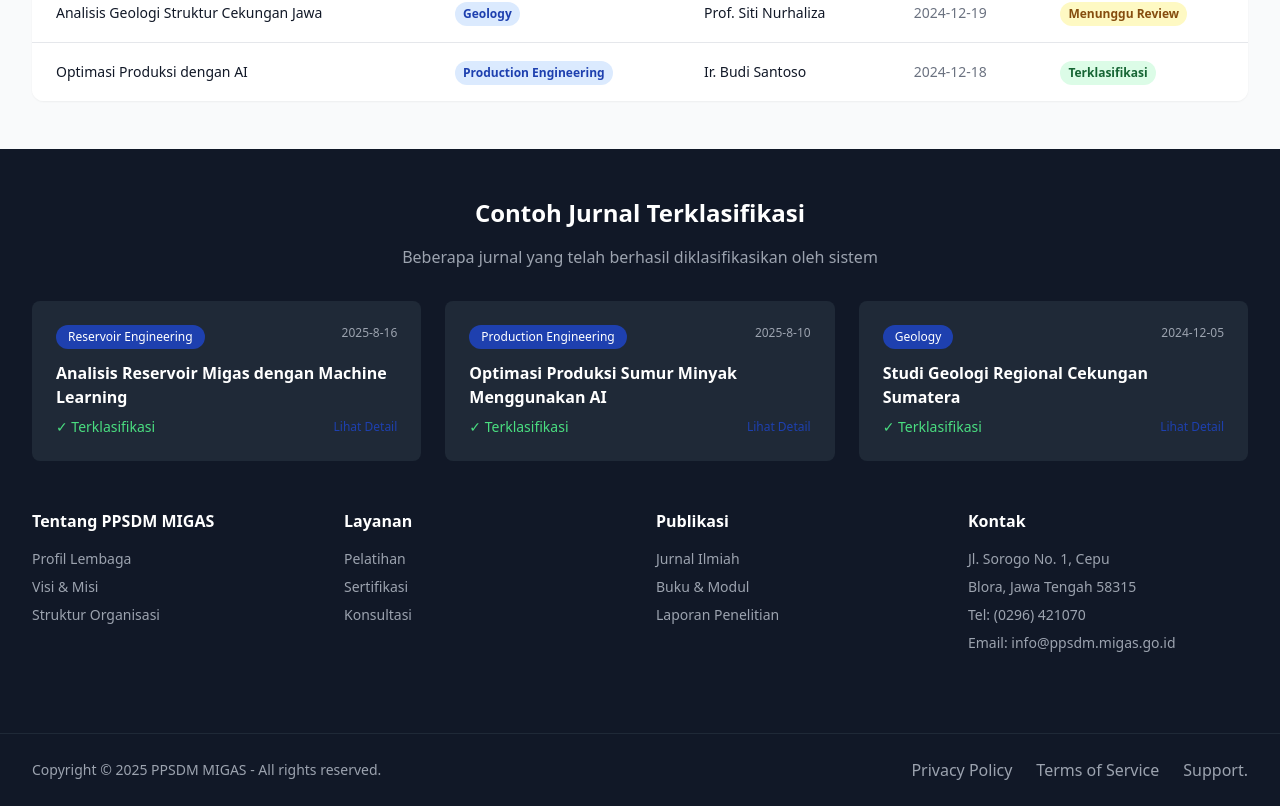
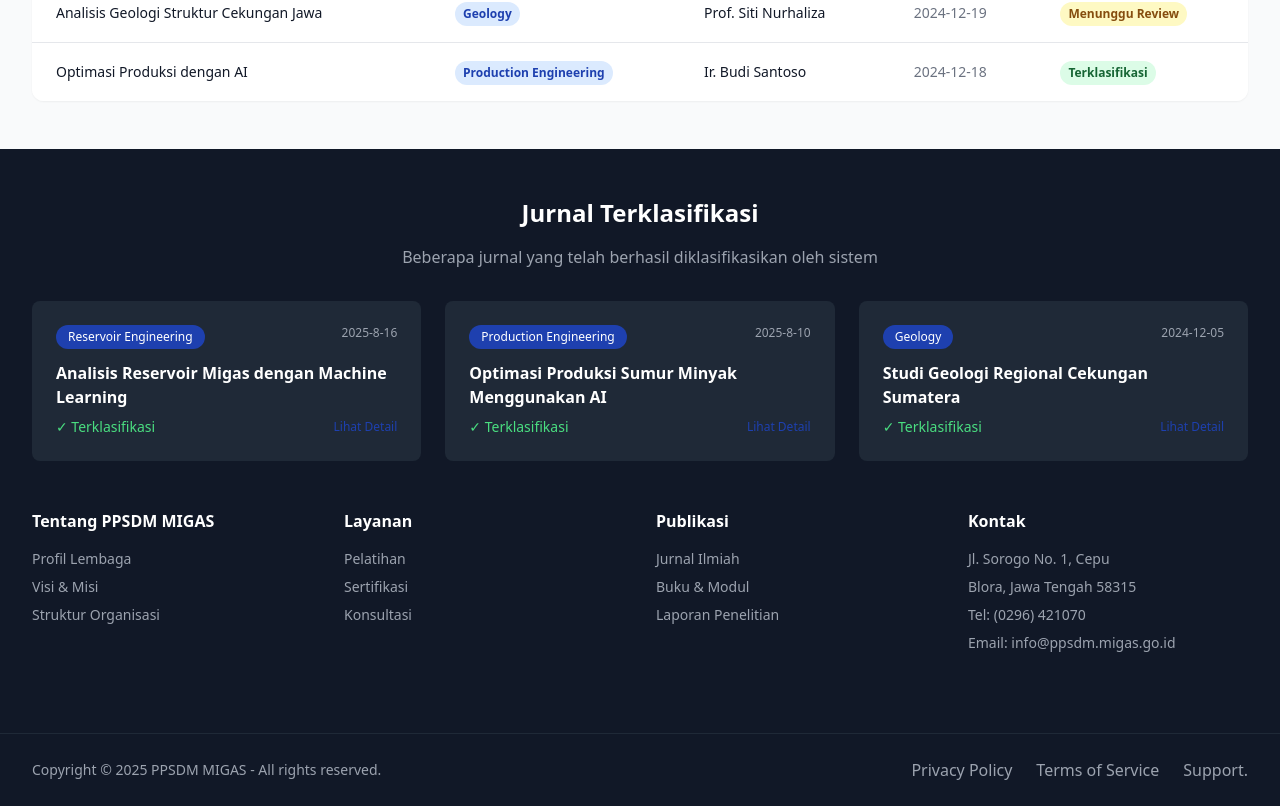
Before and after one commit to BrianNafis/Klasifikasi-Otomatis-Jurnal-dengan-Machine-Learning, a React (Vite) app in the folder project/: page / in a window 1280 px wide. Shown: the part 1084-1890 px from the top of the page. Built offline with nearby package versions, Linux system fonts and the light colour scheme.

Commit message:
initial commit

```diff
--- a/project/src/components/Footer.tsx
+++ b/project/src/components/Footer.tsx
@@ -25,7 +25,7 @@
       {/* Sample Journals Section */}
       <div className="max-w-7xl mx-auto px-4 sm:px-6 lg:px-8 py-12">
         <div className="text-center mb-8">
-          <h3 className="text-2xl font-bold mb-4">Contoh Jurnal Terklasifikasi </h3>
+          <h3 className="text-2xl font-bold mb-4">Jurnal Terklasifikasi </h3>
           <p className="text-gray-400">Beberapa jurnal yang telah berhasil diklasifikasikan oleh sistem</p>
         </div>
 
```
